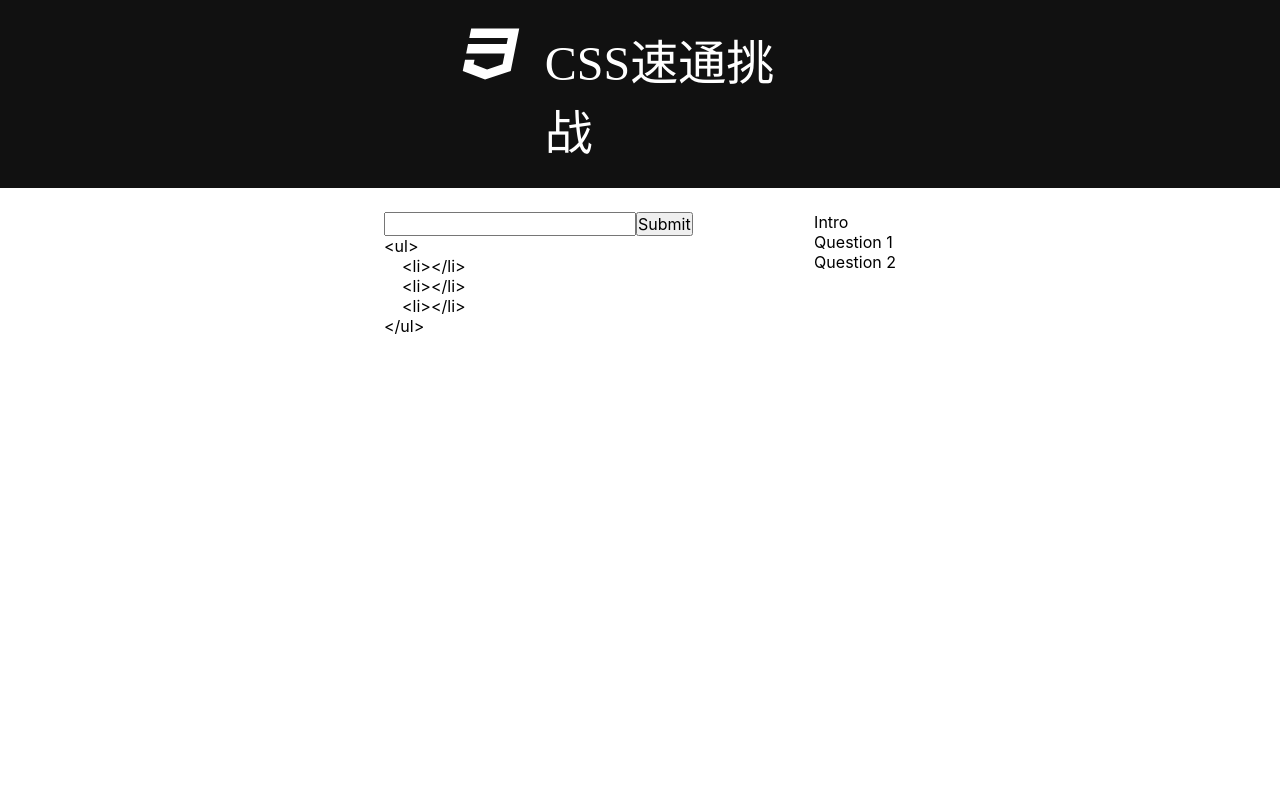
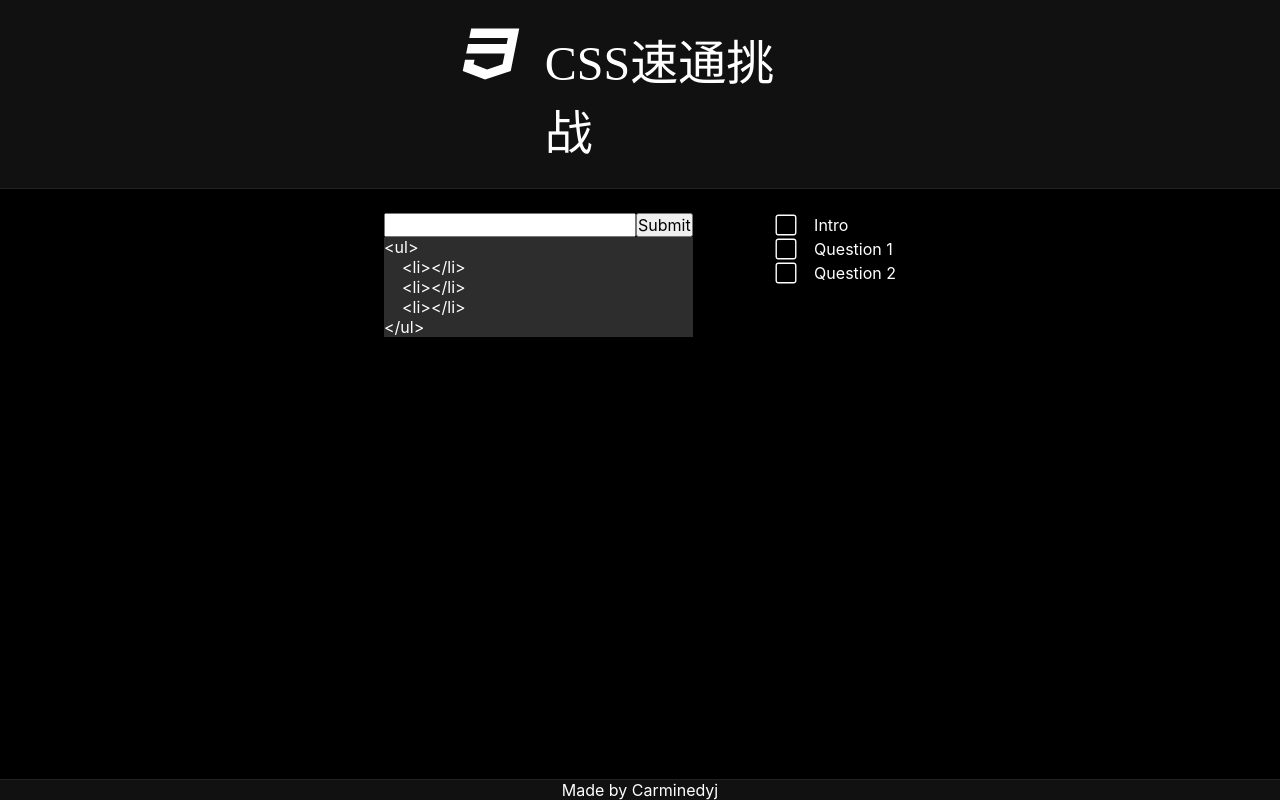
Before and after one commit to carmineDYJ/css-speedrun, a Vue app: page / in a window 1280 px wide. Built offline with nearby package versions, Linux system fonts and the light colour scheme; a web font is replaced by a local one.

Commit message:
disable zoom, add footer, change layout

```diff
--- a/index.html
+++ b/index.html
@@ -2,8 +2,8 @@
 <html lang="en">
   <head>
     <meta charset="UTF-8" />
-    <link rel="icon" type="image/svg+xml" href="/vite.svg" />
-    <meta name="viewport" content="width=device-width, initial-scale=1.0" />
+    <link rel="icon" type="image/svg+xml" href="./src/assets/icons/css3.svg" />
+    <meta name="viewport" content="width=device-width, initial-scale=1.0, minimum-scale=1.0, maximum-scale=1.0, user-scalable=no, viewport-fit=cover">
     <title>CSS 速通</title>
   </head>
   <body>
--- a/src/App.vue
+++ b/src/App.vue
@@ -4,45 +4,53 @@ import TopNav from './components/TopNav.vue'
 import CSSAnswer from './components/CSSAnswer.vue';
 import CSSQuestion from './components/CSSQuestion.vue';
 import CSSQuestionSidebar from './components/CSSQuestionSidebar.vue';
+import Footer from './components/Footer.vue';
 
 const answerRef = ref(null)
 const currentQuestionIndexRef = ref(0)
 // possible answer status: answering, answerCorrect
 const answerStatusRef = ref('answering')
 
-watch(answerStatusRef, ()=>{
+watch(answerStatusRef, () => {
   console.log("answerStatusRef", answerStatusRef.value)
 })
 
 </script>
 
 <template>
-  <TopNav />
+  <div class="content-wrapper">
+    <TopNav class="top-nav" />
     <main class="main-content">
       <div class="answer-and-question">
-      <CSSAnswer
-        v-model:answer="answerRef"
-        v-model:answerStatus="answerStatusRef"
-        v-model:currentQuestionIndex="currentQuestionIndexRef"
-      />
-      <CSSQuestion
-        :answer="answerRef"
-        :currentQuestionIndex="currentQuestionIndexRef"
-        v-model:answerStatus="answerStatusRef"
-      />
+        <CSSAnswer v-model:answer="answerRef" v-model:answerStatus="answerStatusRef"
+          v-model:currentQuestionIndex="currentQuestionIndexRef" />
+        <CSSQuestion :answer="answerRef" :currentQuestionIndex="currentQuestionIndexRef"
+          v-model:answerStatus="answerStatusRef" />
       </div>
       <CSSQuestionSidebar />
     </main>
+    <Footer />
+  </div>
 </template>
 
 <style lang="scss" scoped>
+.content-wrapper {
+  display: flex;
+  flex-direction: column;
+  justify-content: space-between;
+  min-height: 100vh;
+  min-width: 100vw;
   .main-content {
   display: flex;
   justify-content: space-between;
-  margin-top: 24px;
+  padding-top: 24px;
   padding-left: 30vw;
   padding-right: 30vw;
-
-  .answer-and-question {}
+  background-color: black;
+  flex-shrink: 0;
+  flex-grow: 1;
+  border-bottom: 1px solid #222;
+  border-top: 1px solid #222;
+}
 }
 </style>
--- a/src/components/CSSQuestion.vue
+++ b/src/components/CSSQuestion.vue
@@ -91,9 +91,11 @@ watch(() => props.answer, () => {
 .question-display {
   // html换行
   white-space: pre-wrap;
+  background-color: #2d2d2d;
 
   >p {
     height: 20px;
+    color: white;
   }
 }
 </style>
--- a/src/components/CSSQuestionSideBar.vue
+++ b/src/components/CSSQuestionSideBar.vue
@@ -1,16 +1,17 @@
 <script setup>
 import CSSQuestions from './CSSQuestions';
+import CSSQuestionSidebarTitle from './CSSQuestionSidebarTitle.vue';
 const CSSQuestionTitles = CSSQuestions.map(question => question.title)
 </script>
 
 <template>
-  <div>
+  <aside>
     <ol>
       <li v-for="(title, index) in CSSQuestionTitles">
-        {{ title }}
+        <CSSQuestionSidebarTitle :questionTitle="title" />
       </li>
     </ol>
-  </div>
+  </aside>
 </template>
 
 <style lang="scss" scoped>
--- /dev/null
+++ b/src/components/CSSQuestionSidebarTitle.vue
@@ -0,0 +1,22 @@
+<script setup>
+const props = defineProps(['questionTitle'])
+</script>
+
+<template>
+  <div class="wrapper">
+    <img class="box-svg" src="../assets/icons/box.svg">{{props.questionTitle}}
+  </div>
+</template>
+
+<style lang="scss" scoped>
+.wrapper {
+  display: flex;
+  align-items: center;
+  color: white;
+  font-size: 16px;
+  .box-svg {
+    height: 24px;
+    margin-right: 16px;
+  }
+}
+</style>
--- /dev/null
+++ b/src/components/Footer.vue
@@ -0,0 +1,18 @@
+<script setup>
+
+</script>
+
+<template>
+  <footer>
+    Made by Carminedyj
+  </footer>
+</template>
+
+<style lang="scss" scoped>
+footer {
+  background-color: #111111;
+  color: white;
+  display: flex;
+  justify-content: center;
+}
+</style>
--- a/src/components/TopNav.vue
+++ b/src/components/TopNav.vue
@@ -3,14 +3,14 @@
 </script>
 
 <template>
-  <div class="wrapper">
+  <div class="top-nav-wrapper">
     <img class="css3-svg" src="../assets/icons/css3.svg" />
     <h1>CSS速通挑战</h1>
   </div>
 </template>
 
 <style lang="scss" scoped>
-.wrapper {
+.top-nav-wrapper {
   padding: 24px 36vw;
   display: flex;
   justify-content: center;
```
Also changed, not shown: src/assets/icons/box.svg (added), src/assets/icons/ticked_box.svg (added), src/style.scss (line endings or trailing spaces). Lines whose indentation alone changed are shown as unchanged.
